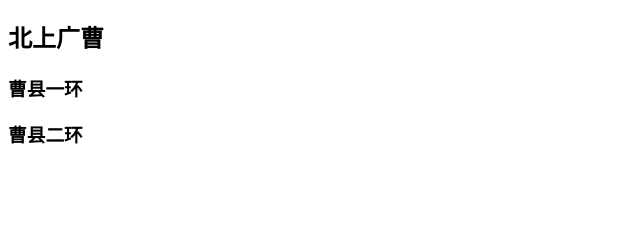
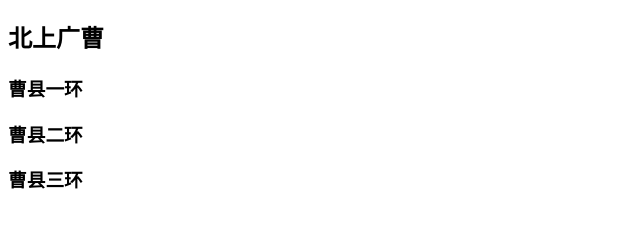
Before and after one commit to changwentong/shandonghezecaoxian, a plain HTML site: page index.html in a window 1280 px wide. Shown: the part 70-298 px from the top of the page, without its empty margins (0-640 px from the left). Drawn offline with Linux system fonts and the light colour scheme.

Commit message:
'第三次修改，曹县三环’

```diff
--- a/index.html
+++ b/index.html
@@ -15,6 +15,7 @@
         <h2>北上广曹</h2>
         <h3>曹县一环</h3>
         <h3>曹县二环</h3>
+        <h3>曹县三环</h3>
     </div>
 </body>
 
```
